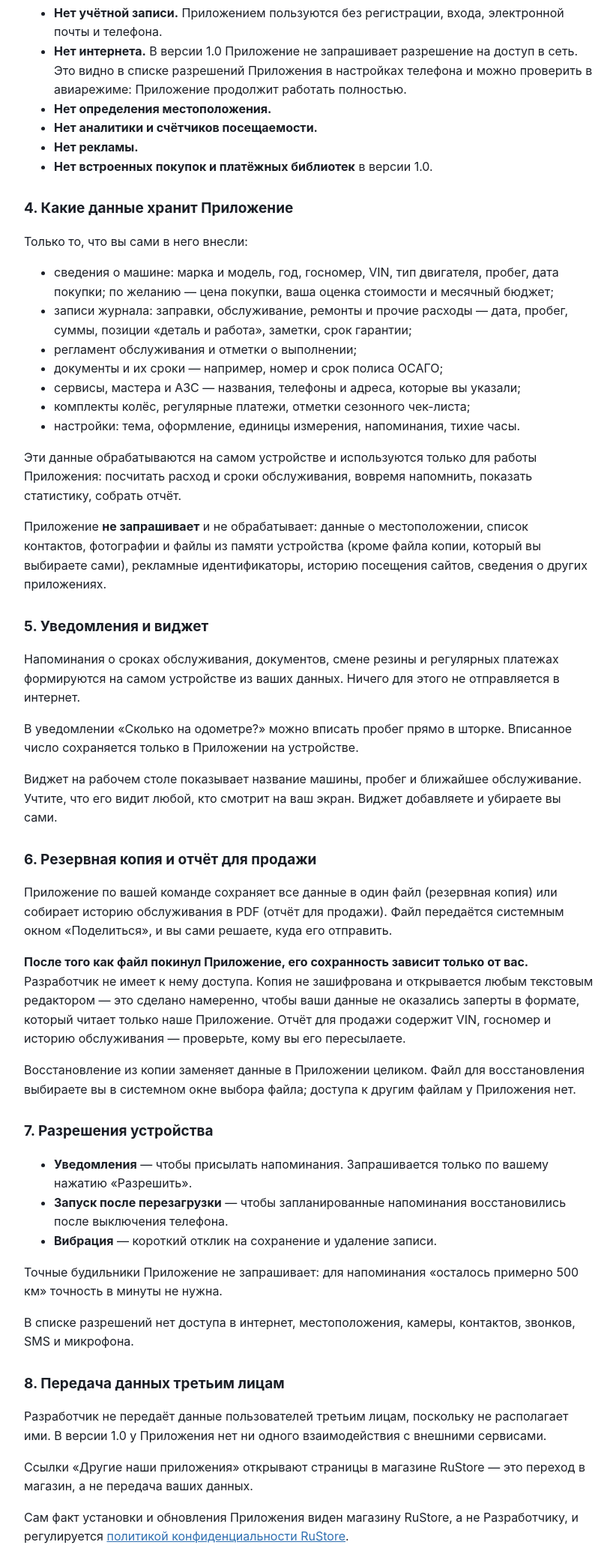
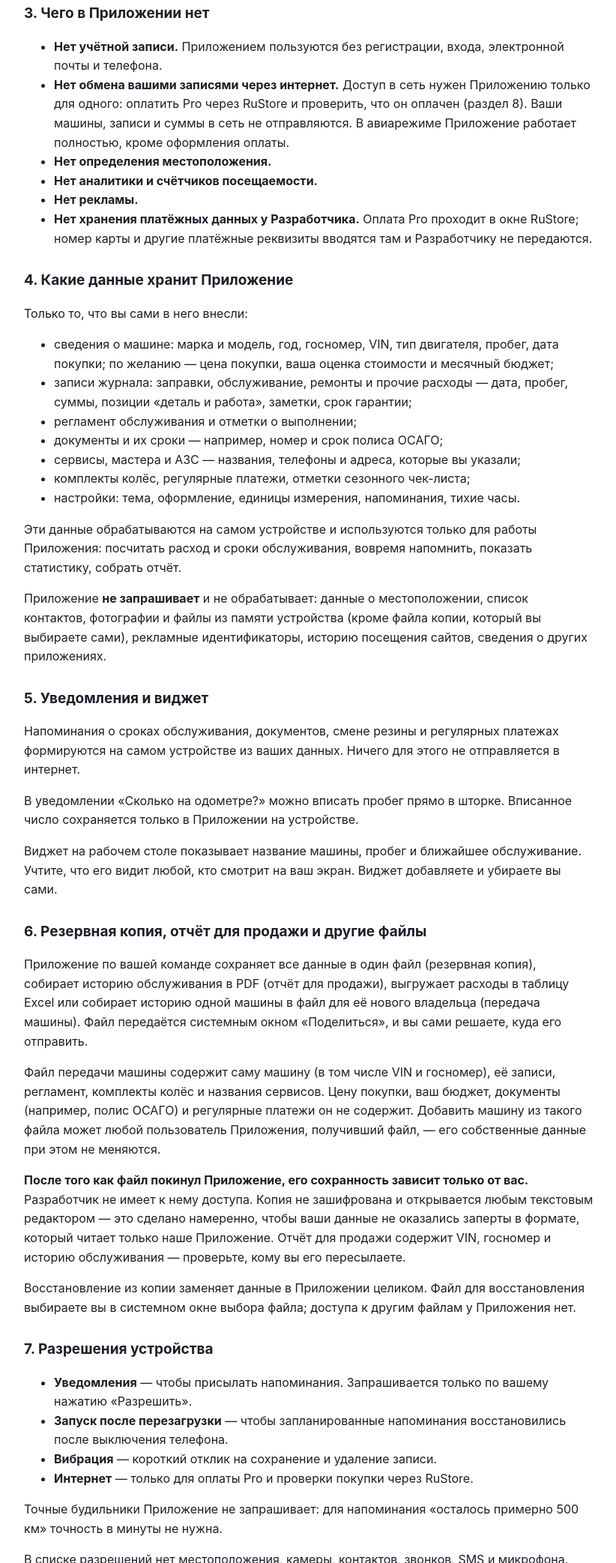
Before and after one commit to Roman-Avito/probeg, a plain HTML site: page privacy.html in a window 1280 px wide. Shown: the part 715-2800 px from the top of the page at 75% size, without its empty margins (228-1050 px from the left). Drawn offline with Linux system fonts and the light colour scheme.

Commit message:
Политика: оплата Pro через RuStore, экспорт и передача машины (16.11)

```diff
--- a/privacy.html
+++ b/privacy.html
@@ -24,7 +24,7 @@
 <header>
   <div class="brand">Кронид</div>
   <h1>Политика конфиденциальности приложения «Пробег: сервисная книжка авто»</h1>
-  <div class="dim">Редакция от 14 ноября 2026 года. Действует с 14 ноября 2026 года. Версия приложения 1.0.</div>
+  <div class="dim">Редакция от 16 ноября 2026 года. Действует с 16 ноября 2026 года. Версия приложения 1.0. Предыдущая редакция — от 14 ноября 2026 года: добавлены оплата Pro через RuStore (разделы 3, 7, 8) и экспорт и передача машины файлом (раздел 6).</div>
 </header>
 
 <h2>1. Кто мы</h2>
@@ -38,11 +38,11 @@
 <h2>3. Чего в Приложении нет</h2>
 <ul>
   <li><b>Нет учётной записи.</b> Приложением пользуются без регистрации, входа, электронной почты и телефона.</li>
-  <li><b>Нет интернета.</b> В версии 1.0 Приложение не запрашивает разрешение на доступ в сеть. Это видно в списке разрешений Приложения в настройках телефона и можно проверить в авиарежиме: Приложение продолжит работать полностью.</li>
+  <li><b>Нет обмена вашими записями через интернет.</b> Доступ в сеть нужен Приложению только для одного: оплатить Pro через RuStore и проверить, что он оплачен (раздел 8). Ваши машины, записи и суммы в сеть не отправляются. В авиарежиме Приложение работает полностью, кроме оформления оплаты.</li>
   <li><b>Нет определения местоположения.</b></li>
   <li><b>Нет аналитики и счётчиков посещаемости.</b></li>
   <li><b>Нет рекламы.</b></li>
-  <li><b>Нет встроенных покупок и платёжных библиотек</b> в версии 1.0.</li>
+  <li><b>Нет хранения платёжных данных у Разработчика.</b> Оплата Pro проходит в окне RuStore; номер карты и другие платёжные реквизиты вводятся там и Разработчику не передаются.</li>
 </ul>
 
 <h2>4. Какие данные хранит Приложение</h2>
@@ -64,8 +64,9 @@
 <p>В уведомлении «Сколько на одометре?» можно вписать пробег прямо в шторке. Вписанное число сохраняется только в Приложении на устройстве.</p>
 <p>Виджет на рабочем столе показывает название машины, пробег и ближайшее обслуживание. Учтите, что его видит любой, кто смотрит на ваш экран. Виджет добавляете и убираете вы сами.</p>
 
-<h2>6. Резервная копия и отчёт для продажи</h2>
-<p>Приложение по вашей команде сохраняет все данные в один файл (резервная копия) или собирает историю обслуживания в PDF (отчёт для продажи). Файл передаётся системным окном «Поделиться», и вы сами решаете, куда его отправить.</p>
+<h2>6. Резервная копия, отчёт для продажи и другие файлы</h2>
+<p>Приложение по вашей команде сохраняет все данные в один файл (резервная копия), собирает историю обслуживания в PDF (отчёт для продажи), выгружает расходы в таблицу Excel или собирает историю одной машины в файл для её нового владельца (передача машины). Файл передаётся системным окном «Поделиться», и вы сами решаете, куда его отправить.</p>
+<p>Файл передачи машины содержит саму машину (в том числе VIN и госномер), её записи, регламент, комплекты колёс и названия сервисов. Цену покупки, ваш бюджет, документы (например, полис ОСАГО) и регулярные платежи он не содержит. Добавить машину из такого файла может любой пользователь Приложения, получивший файл, — его собственные данные при этом не меняются.</p>
 <p><b>После того как файл покинул Приложение, его сохранность зависит только от вас.</b> Разработчик не имеет к нему доступа. Копия не зашифрована и открывается любым текстовым редактором — это сделано намеренно, чтобы ваши данные не оказались заперты в формате, который читает только наше Приложение. Отчёт для продажи содержит VIN, госномер и историю обслуживания — проверьте, кому вы его пересылаете.</p>
 <p>Восстановление из копии заменяет данные в Приложении целиком. Файл для восстановления выбираете вы в системном окне выбора файла; доступа к другим файлам у Приложения нет.</p>
 
@@ -74,12 +75,14 @@
   <li><b>Уведомления</b> — чтобы присылать напоминания. Запрашивается только по вашему нажатию «Разрешить».</li>
   <li><b>Запуск после перезагрузки</b> — чтобы запланированные напоминания восстановились после выключения телефона.</li>
   <li><b>Вибрация</b> — короткий отклик на сохранение и удаление записи.</li>
+  <li><b>Интернет</b> — только для оплаты Pro и проверки покупки через RuStore.</li>
 </ul>
 <p>Точные будильники Приложение не запрашивает: для напоминания «осталось примерно 500 км» точность в минуты не нужна.</p>
-<p>В списке разрешений нет доступа в интернет, местоположения, камеры, контактов, звонков, SMS и микрофона.</p>
+<p>В списке разрешений нет местоположения, камеры, контактов, звонков, SMS и микрофона.</p>
 
 <h2>8. Передача данных третьим лицам</h2>
-<p>Разработчик не передаёт данные пользователей третьим лицам, поскольку не располагает ими. В версии 1.0 у Приложения нет ни одного взаимодействия с внешними сервисами.</p>
+<p>Разработчик не передаёт данные пользователей третьим лицам, поскольку не располагает ими. Единственный внешний сервис, с которым взаимодействует Приложение, — платёжная система магазина RuStore (RuStore Pay SDK). Через неё Приложение получает список товаров и цены, открывает окно оплаты и узнаёт, оформлена ли у вас подписка или покупка Pro. Оплату проводит RuStore по своей <a href="https://static.rustore.ru/privacy_policy">политике конфиденциальности</a>; Разработчик получает только сведения о самой покупке (товар, статус, номер платежа) и не получает номер карты.</p>
+<p>Если вы пишете разработчику из Приложения, к письму прикладываются модель телефона и технический журнал оплаты (без ваших записей) — чтобы разобраться, если оплата не прошла. Письмо вы видите целиком до отправки.</p>
 <p>Ссылки «Другие наши приложения» открывают страницы в магазине RuStore — это переход в магазин, а не передача ваших данных.</p>
 <p>Сам факт установки и обновления Приложения виден магазину RuStore, а не Разработчику, и регулируется <a href="https://static.rustore.ru/privacy_policy">политикой конфиденциальности RuStore</a>.</p>
 
@@ -92,7 +95,7 @@
 <p>По вопросам, связанным с этой политикой, пишите на <a href="mailto:info@reotest.ru">info@reotest.ru</a>. Ответим в течение 10 рабочих дней.</p>
 
 <h2>11. Изменения политики</h2>
-<p>Актуальная редакция всегда доступна по этому адресу без регистрации. Существенные изменения — например, появление встроенных покупок или обращений к сети — будут отмечены в описании обновления в магазине.</p>
+<p>Актуальная редакция всегда доступна по этому адресу без регистрации. Существенные изменения — например, новые обращения к сети или новые внешние сервисы — будут отмечены в описании обновления в магазине.</p>
 </main>
 </body>
 </html>
```
